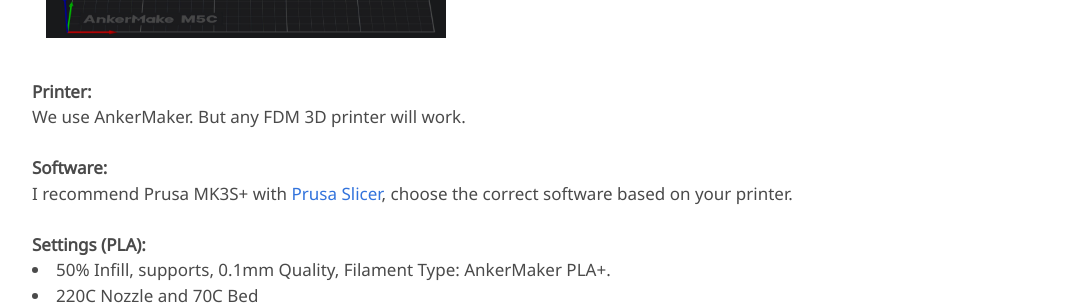
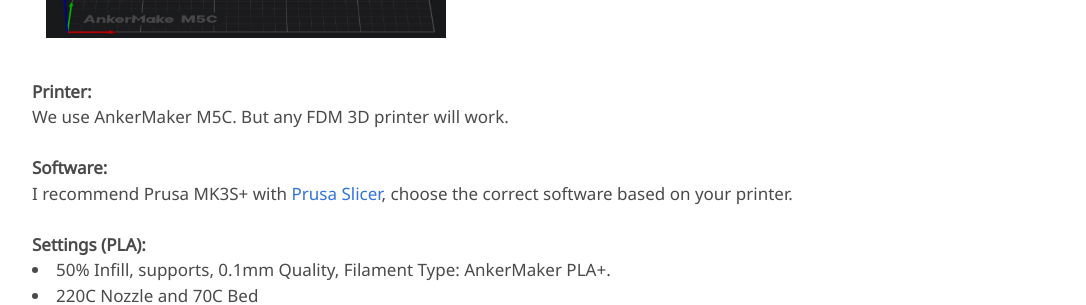
Before and after one commit to RomanMykhailyshyn/RomanMykhailyshyn.github.io, a Jekyll site: the page artis/CAD.html, which Jekyll copies as it is, in a window 1280 px wide and 900 px high, scrolled down 8013 px. Shown: the part 250-555 px from the top of the window, without its empty margins (32-1118 px from the left). Built offline with Jekyll 4.4.1, drawn with Linux system fonts in a browser that asks for light colours; some web fonts are replaced; a style sheet for code colours, icons or effects is not loaded.

Commit message:
Update CAD.html

```diff
--- a/artis/CAD.html
+++ b/artis/CAD.html
@@ -333,7 +333,7 @@
         <br>
         <div class="row" style="font-size: 17px;">
               <h5 class="card-title" style="font-weight:bold">Printer:</h5>
-              <p class="card-text">We use AnkerMaker. But any FDM 3D printer will work.</p>
+              <p class="card-text">We use AnkerMaker M5C. But any FDM 3D printer will work.</p>
           <br>
               <h5 class="card-title" style="font-weight:bold">Software:</h5>
               <p class="card-text">I recommend Prusa MK3S+ with <a href="https://www.prusa3d.com/page/prusaslicer_424/">Prusa Slicer</a>, choose the correct software based on your printer.</p>
```
